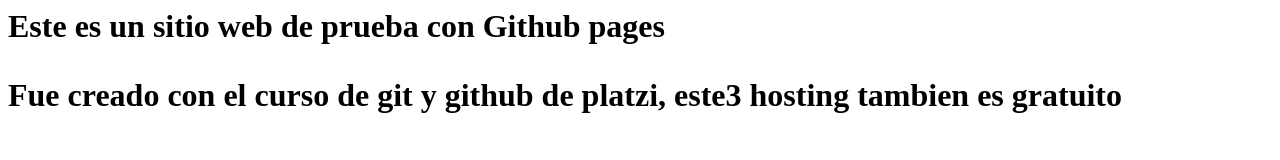
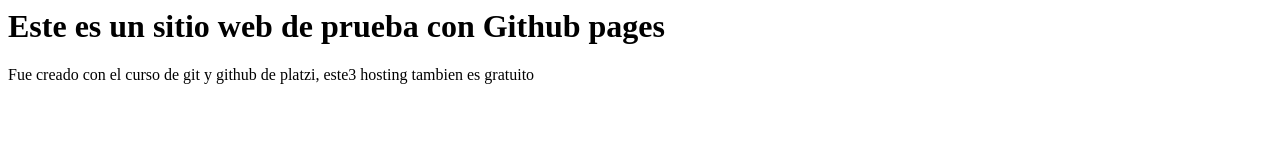
Before and after one commit to emfegodi/emfegodi.github.io, a plain HTML site: page index.html in a window 1280 px wide. Drawn offline with Linux system fonts and the light colour scheme.

Commit message:
Corrección cierre de etiquetas

```diff
--- a/index.html
+++ b/index.html
@@ -1,2 +1,2 @@
-<h1>Este es un sitio web de prueba con Github pages<h1/>
-		<p>Fue creado con el curso de git y github de platzi, este3 hosting tambien es gratuito<p/>
+<h1>Este es un sitio web de prueba con Github pages</h1>
+		<p>Fue creado con el curso de git y github de platzi, este3 hosting tambien es gratuito</p>
```
